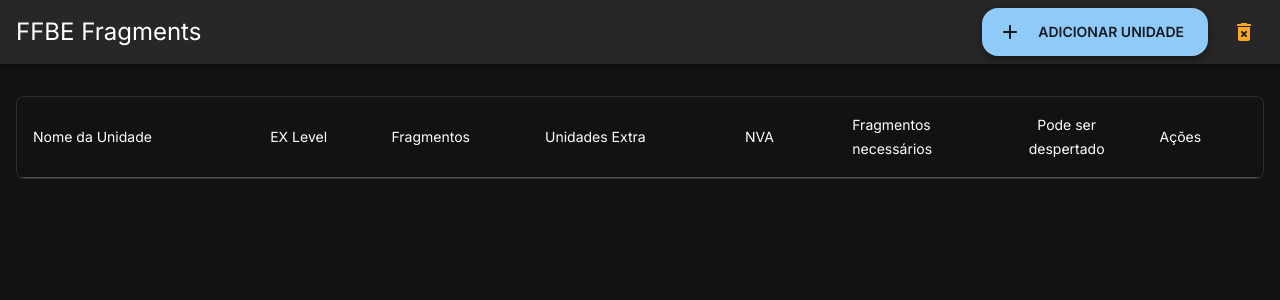
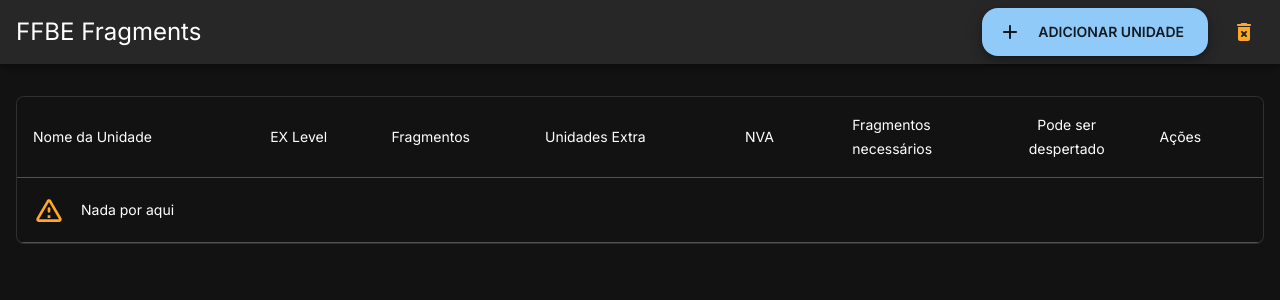
Before and after one commit to mluizvitor/brave_exvius_fragment_calculator, a React (Create React App) app: page / in a window 1280 px wide. Shown: the top 300 px of the page. Built offline with nearby package versions, Linux system fonts and the light colour scheme.

Commit message:
✨ Added EmptyPage when there is no data

```diff
--- a/src/App.tsx
+++ b/src/App.tsx
@@ -1,4 +1,4 @@
-import { AddRounded, DeleteForeverRounded, DeleteRounded, EditRounded } from '@mui/icons-material';
+import { AddRounded, DeleteForeverRounded, DeleteRounded, EditRounded, WarningAmberRounded } from '@mui/icons-material';
 import { AppBar, Checkbox, Container, Fab, IconButton, Paper, Table, TableBody, TableCell, TableContainer, TableHead, TableRow, Toolbar, Typography } from '@mui/material';
 import { Suspense, useState } from 'react';
 import { AddUnitModal } from './components/AddUnitModal';
@@ -59,7 +59,7 @@
     }
   ];
 
-  const { unitCollection, deleteSingleUnit } = useUnit();
+  const { unitCollection, deleteSingleUnit, deleteAllUnits } = useUnit();
 
   const [openAddUnitModal, setOpenAddUnitModal] = useState(false);
 
@@ -125,6 +125,7 @@
 
             <IconButton
               color='warning'
+              onDoubleClick={deleteAllUnits}
             >
               <DeleteForeverRounded/>
             </IconButton>
@@ -155,7 +156,18 @@
                 </TableHead>
 
                 <TableBody>
-                  {unitCollection.map((unit) => (
+                  {unitCollection.length === 0
+                    ? (
+                      <TableRow>
+                        <TableCell colSpan={8} >
+                          <WarningAmberRounded sx={{height: 32, width: 32, mr: 1, verticalAlign: 'middle'}} color='warning'/>
+                          <Typography variant='subtitle2' component='strong' sx={{verticalAlign: 'middle'}}>
+                            {'Nada por aqui'}
+                          </Typography>
+                        </TableCell>
+                      </TableRow>
+                    )
+                    : unitCollection.map((unit) => (
                       <TableRow key={unit.id}>
                         <TableCell>
                           {unit.name}
@@ -210,7 +222,7 @@
                         </TableCell>
 
                         <TableCell>
-                        <IconButton>
+                          <IconButton disabled>
                             <EditRounded/>
                           </IconButton>
 
```
Lines whose indentation alone changed are shown as unchanged.
